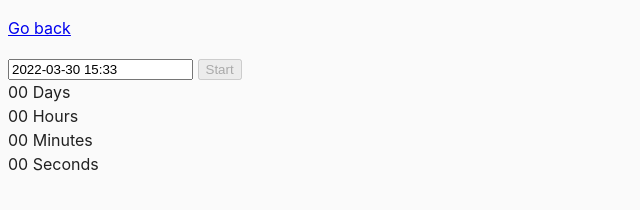
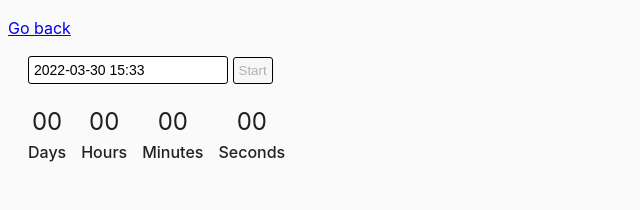
Before and after one commit to Leevorum/goit-js-hw-09, a website built with Parcel: page src/02-timer.html in a window 1280 px wide. Shown: the whole page, without its empty margins (0-640 px from the left). Built offline with nearby package versions, Linux system fonts and the light colour scheme; what notiflix would draw is missing.

Commit message:
styles for task two

```diff
--- a/src/css/common.css
+++ b/src/css/common.css
@@ -16,3 +16,33 @@ img {
   display: block;
   max-width: 100%;
 }
+
+#datetime-picker{
+  margin-left: 20px;
+  font-size: 14px;
+  width: 200px;
+}
+#datetime-picker,
+button {
+  padding: 5px;
+  border-radius: 3px;
+  border: 1px solid #000000;
+}
+
+.timer {
+  display: flex;
+  margin: 20px;
+}
+.field {
+  margin-right: 15px;
+}
+.value {
+  display: block;
+  text-align: center;
+  font-size: 24px;
+}
+
+.label {
+  display: block;
+  font-weight: 500;
+}
```
